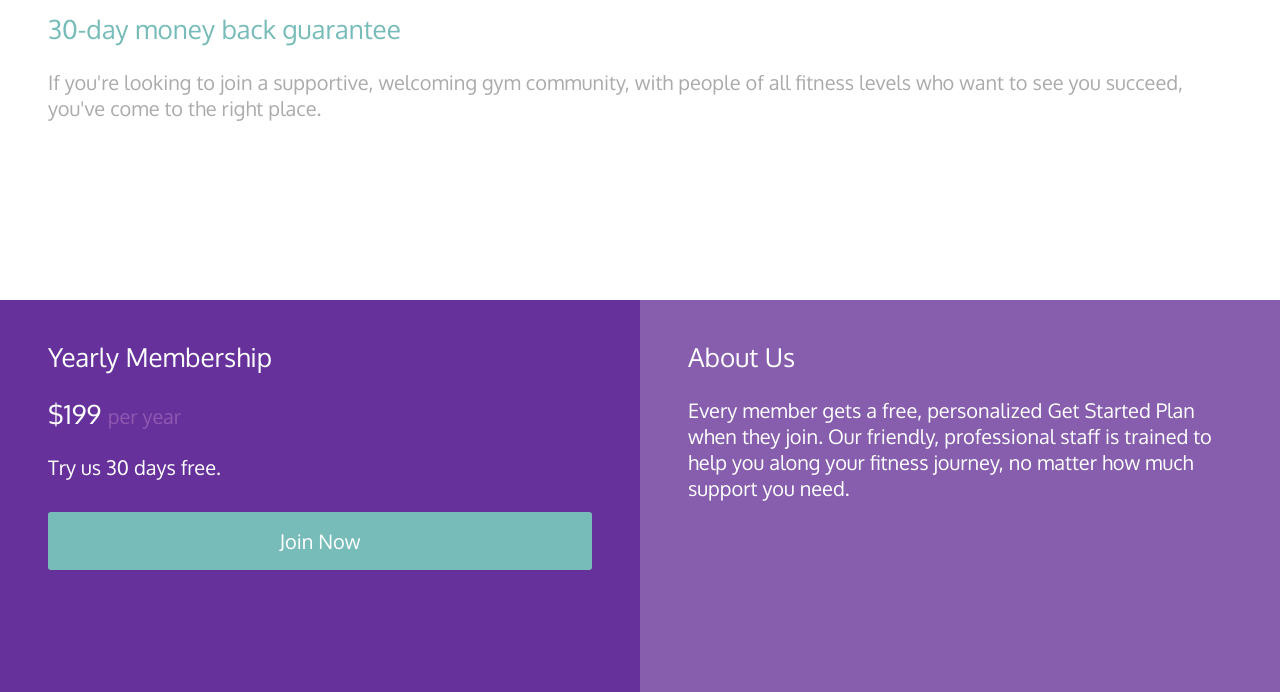
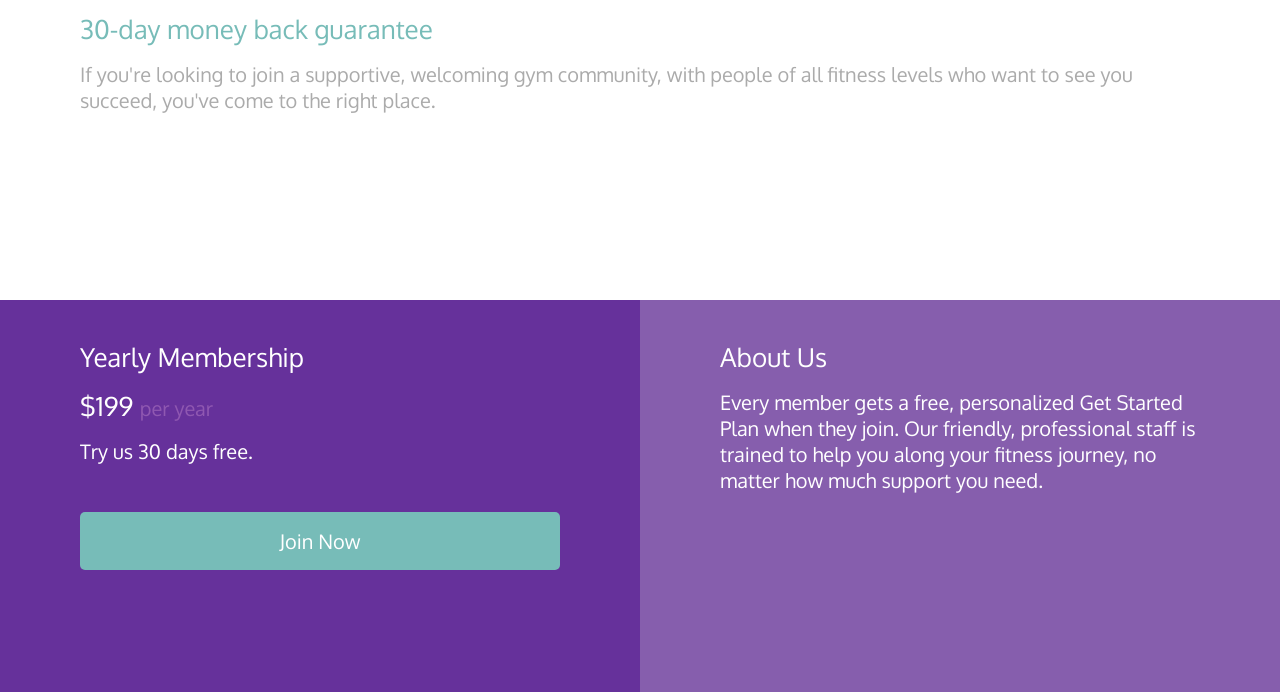
Before and after one commit to CitrineDragon/FrontendPlayground-JOG, a plain HTML site: page index.html in a window 1280 px wide. Shown: the part 108-800 px from the top of the page. Drawn offline with Linux system fonts and the light colour scheme.

Commit message:
Add files via upload

```diff
--- a/main.css
+++ b/main.css
@@ -14,7 +14,7 @@
 
 /* Font Size */
 .largeFont { font-size: 48px; padding-bottom: 1.75rem;}
-.mediumFont { font-size: 26px; padding-bottom: 1.5rem;}
+.mediumFont { font-size: 26px; padding-bottom: 1rem;}
 .smallFont { font-size: 20px; padding-bottom: 1.5rem;}
 
 @media only screen and (max-width: 400px) {
@@ -57,7 +57,7 @@ body {
 }
 
 #showcase {
-  padding: 1rem 3rem 2.5rem 3rem;
+  padding: 1rem 5rem 2.5rem 5rem;
 }
 
 @media only screen and (max-width: 400px) {
@@ -69,7 +69,7 @@ body {
 #join {
   background-color: #66319b;
   color: white;
-  padding: 2.5rem 3rem;
+  padding: 2.5rem 5rem;
 }
 
 @media only screen and (max-width: 400px) {
@@ -85,8 +85,8 @@ body {
   color: white;
   padding: 1rem;
   text-align: center;
-  margin-top: 2rem;
-  border-radius: 3px;
+  margin-top: 3rem;
+  border-radius: 5px;
 }
 
 .btn:hover {
@@ -98,7 +98,7 @@ body {
 #about {
   background-color: #865ead;
   color: white;
-  padding: 2.5rem 3rem;
+  padding: 2.5rem 5rem;
 }
 
 @media only screen and (max-width: 400px) {
```
